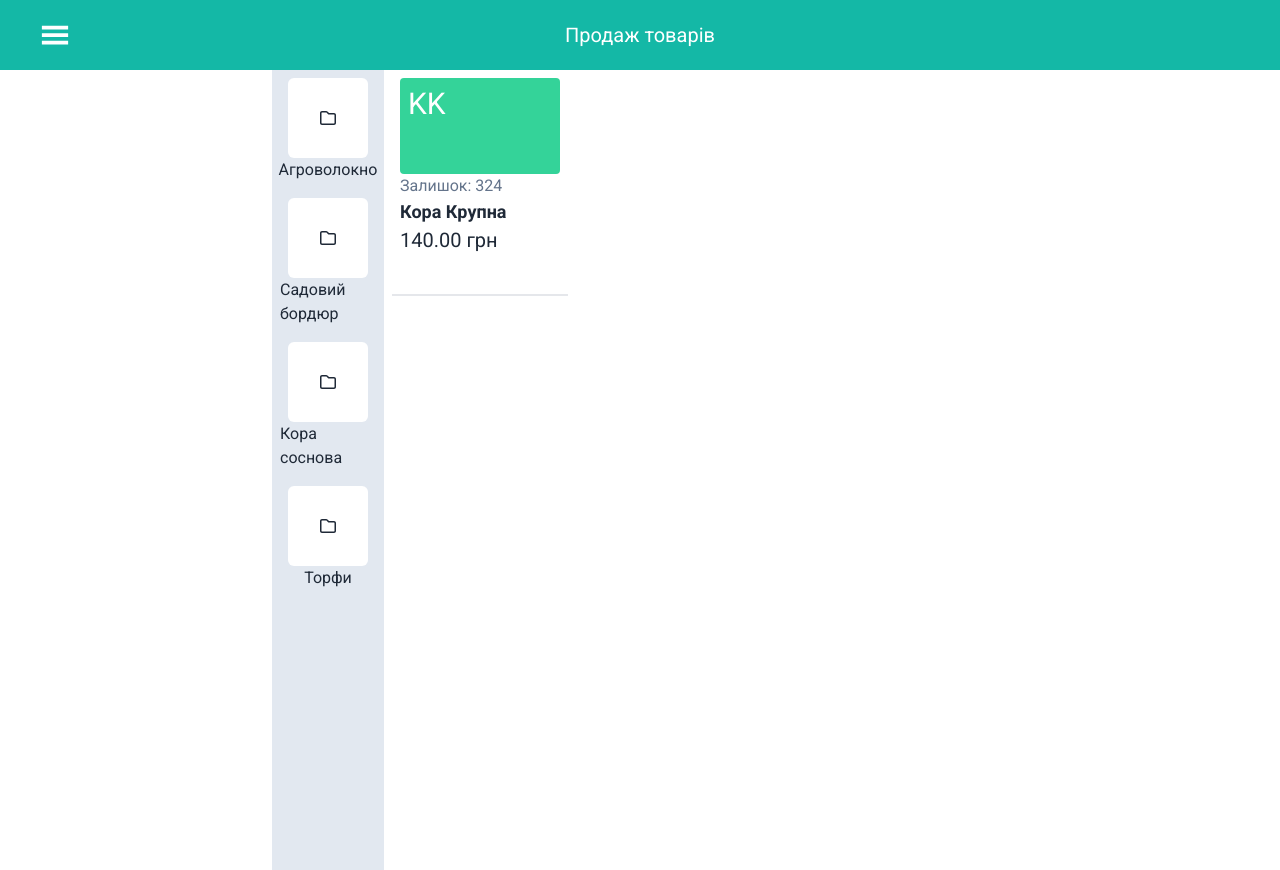
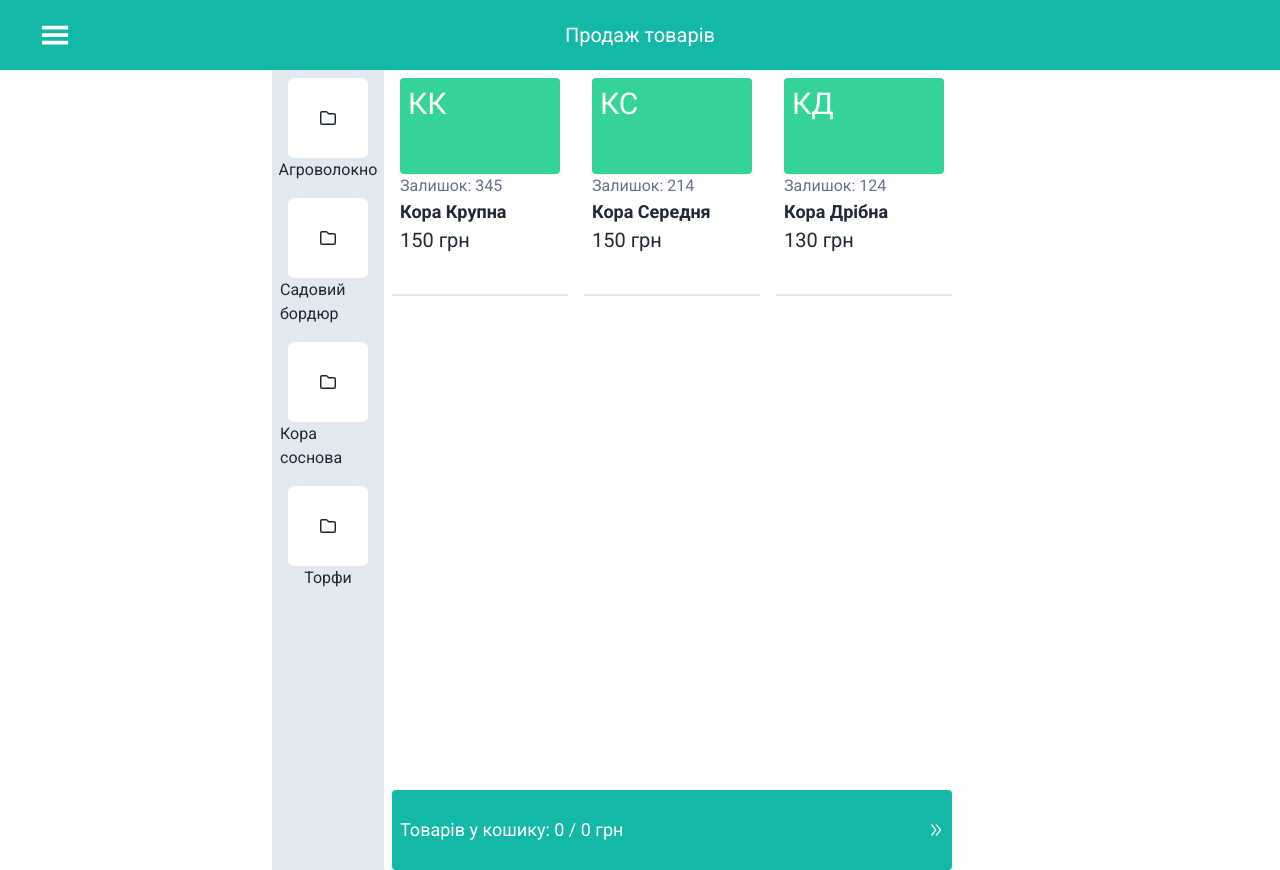
Before and after one commit to Bezobrazz/fu-online-cash, a React (Vite) app: page /create-sale in a window 1280 px wide. Built offline with nearby package versions, Linux system fonts and the light colour scheme; no server answers; the database is empty.

Commit message:
added base view of create sale

```diff
--- a/src/components/ProductCard/ProductCard.tsx
+++ b/src/components/ProductCard/ProductCard.tsx
@@ -1,15 +1,19 @@
-import React from 'react'
+interface ProductCardProps {
+    productName: string;
+    productQuantity: number;
+    productPrice: number;
+    productInitials: string;
+}
 
-export const ProductCard = () => {
+export const ProductCard: React.FC<ProductCardProps> = ({ productName, productQuantity, productPrice, productInitials }) => {
   return (
-    <div className='w-70 h-full p-2 pb-10 border-b-2'>
+    <div className='w-70 p-2 pb-10 border-b-2 cursor-pointer'>
         <div className='bg-emerald-400 h-24 w-40 p-2 rounded'>
-            <p className='text-3xl text-white'>KK</p>
+            <p className='text-3xl text-white'>{productInitials}</p>
         </div>
-        <p className='text-base font-thin text-slate-500'>Залишок: 324</p>
-        <h3 className='font-bold text-lg'>Кора Крупна</h3>
-        <p className='text-xl'>140.00 грн</p>
-
+        <p className='text-base font-thin text-slate-500'>Залишок: {productQuantity}</p>
+        <h3 className='font-bold text-lg'>{productName}</h3>
+        <p className='text-xl'>{productPrice} грн</p>
     </div>
-  )
+  );
 }
--- a/src/pages/CreateSale.tsx
+++ b/src/pages/CreateSale.tsx
@@ -1,13 +1,96 @@
-import { CategoriesBar } from "../components/CategoriesBar/CategoriesBar"
-import { ProductCard } from "../components/ProductCard/ProductCard"
+import { useState } from "react";
+import { CategoriesBar } from "../components/CategoriesBar/CategoriesBar";
+import { ProductCard } from "../components/ProductCard/ProductCard";
+import { AiOutlineDoubleRight } from "react-icons/ai";
 
-const CreateSale = () => {
-    return (
-<div className="flex gap-2">
-    <CategoriesBar/>
-    <ProductCard/>
-</div>
-    )
+interface Product {
+    productName: string;
+    productQuantity: number;
+    productPrice: number;
 }
 
+interface CartItem extends Product {
+    quantity: number;
+}
+
+const CreateSale: React.FC = () => {
+
+    const [productsInCart, setProductsInCart] = useState<CartItem[]>([]);
+
+    const handleProductToCart = (product: Product) => {
+        setProductsInCart(prevCart => {
+            const existingProductIndex = prevCart.findIndex(item => item.productName === product.productName);
+            if (existingProductIndex > -1) {
+                const updatedCart = [...prevCart];
+                updatedCart[existingProductIndex].quantity += 1;
+                return updatedCart;
+            } else {
+                return [...prevCart, { ...product, quantity: 1 }];
+            }
+        });
+    }
+
+    const products: Product[] = [
+        {
+            productName: "Кора Крупна",
+            productQuantity: 345,
+            productPrice: 150
+        },
+        {
+            productName: "Кора Середня",
+            productQuantity: 214,
+            productPrice: 150
+        },
+        {
+            productName: "Кора Дрібна",
+            productQuantity: 124,
+            productPrice: 130
+        },
+    ];
+
+    const getProductInitials = (name: string): string => {
+        const words = name.split(' ');
+        const initials = words.map(word => word.charAt(0)).join('');
+        return initials;
+    }
+
+    const combinedProducts = productsInCart.reduce((acc: CartItem[], item) => {
+        const existingItemIndex = acc.findIndex(product => product.productName === item.productName);
+        if (existingItemIndex > -1) {
+            acc[existingItemIndex].quantity += item.quantity;
+        } else {
+            acc.push(item);
+        }
+        return acc;
+    }, []);
+
+    const totalItemsInCart = combinedProducts.length;
+    const totalCartValue = productsInCart.reduce((total, item) => total + (item.productPrice * item.quantity), 0);
+
+    return (
+        <div className="flex gap-2">
+            <CategoriesBar />
+
+            <div className="flex flex-col gap-4 relative">
+                <div className="flex gap-4 flex-wrap overflow-y-auto">
+                    {products.map((item, index) => (
+                        <div key={index} onClick={() => handleProductToCart(item)}>
+                            <ProductCard
+                                productName={item.productName}
+                                productQuantity={item.productQuantity}
+                                productPrice={item.productPrice}
+                                productInitials={getProductInitials(item.productName)}
+                            />
+                        </div>
+                    ))}
+                </div>
+                <div className="w-full h-20 bg-teal-500 p-2 rounded flex items-center justify-between absolute bottom-0 left-0">
+                    <p className="text-white text-lg">Товарів у кошику: {totalItemsInCart} / {totalCartValue} грн</p>
+                    <AiOutlineDoubleRight className="text-white"/>
+                </div>
+            </div>
+        </div>
+    );
+};
+
 export default CreateSale;
```
Also changed, not shown: 1 other file (tests, documents, lock files or other folders).
